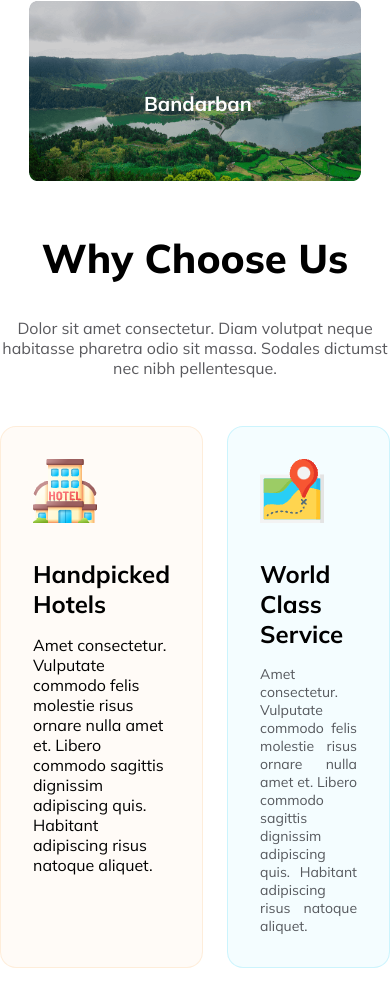
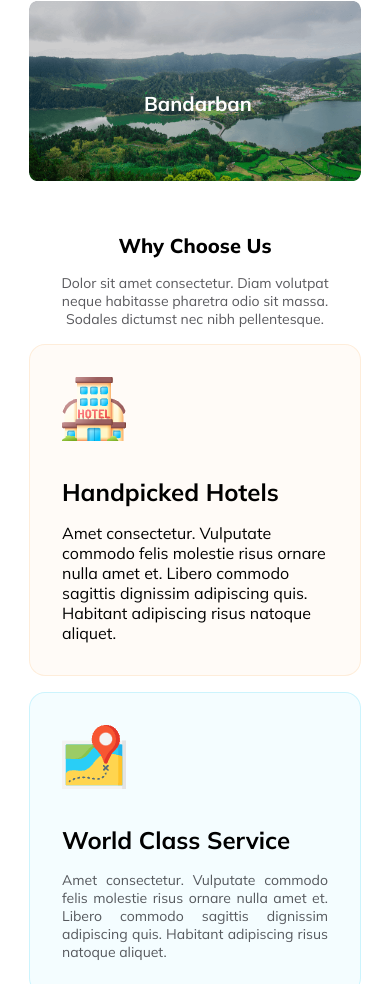
Before and after one commit to redoy-kumar/hero-travel, a plain HTML site: page index.html in a window 390 px wide. Shown: the part 3105-4089 px from the top of the page. Drawn offline with Linux system fonts and the light colour scheme.

Commit message:
Why Choose Us section done with responsive

```diff
--- a/Styles/responsive.css
+++ b/Styles/responsive.css
@@ -182,4 +182,37 @@
         margin-top: 90px;
         margin-left: 115px;
     }
+
+    /* Why Choose us Section */
+    .why-choose-container {
+        max-width: 332px;
+    }
+
+    .why-choose-title-container {
+        max-width: 309px;
+        margin-bottom: 16px;
+    }
+
+    .why-choose-title-container h1{
+        font-size: 1.25rem;
+        font-weight: 800;
+        margin-bottom: 16px;
+    }
+
+    .why-choose-title-container p {
+        color: rgba(19, 19, 24, 0.7);
+        font-size: 0.875rem;
+        font-weight: 400;
+        text-align: center;
+    }
+
+    .why-choose-first-grid-box {
+        display: grid;
+        grid-template-columns: repeat(1, 1fr);
+        gap: 16px;
+    }
+
+    .why-choose-second-grid-box {
+        margin-top: 16px;
+    }
 }
--- a/Styles/style.css
+++ b/Styles/style.css
@@ -281,7 +281,7 @@ form {
 
 .why-choose-title-container p {
     color: rgba(19, 19, 24, 0.7);
-    font-size: 16px;
+    font-size: 1rem;
     font-weight: 400;
     text-align: center;
 }
```
